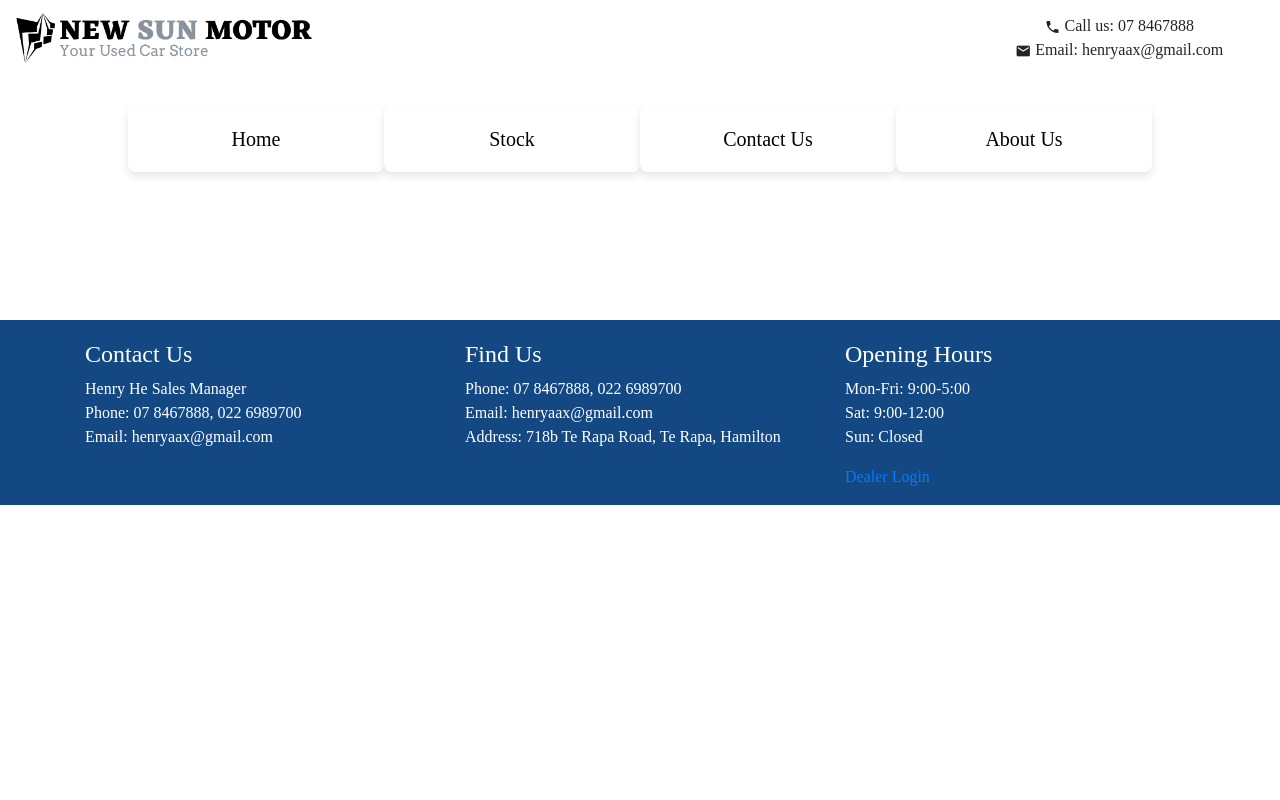
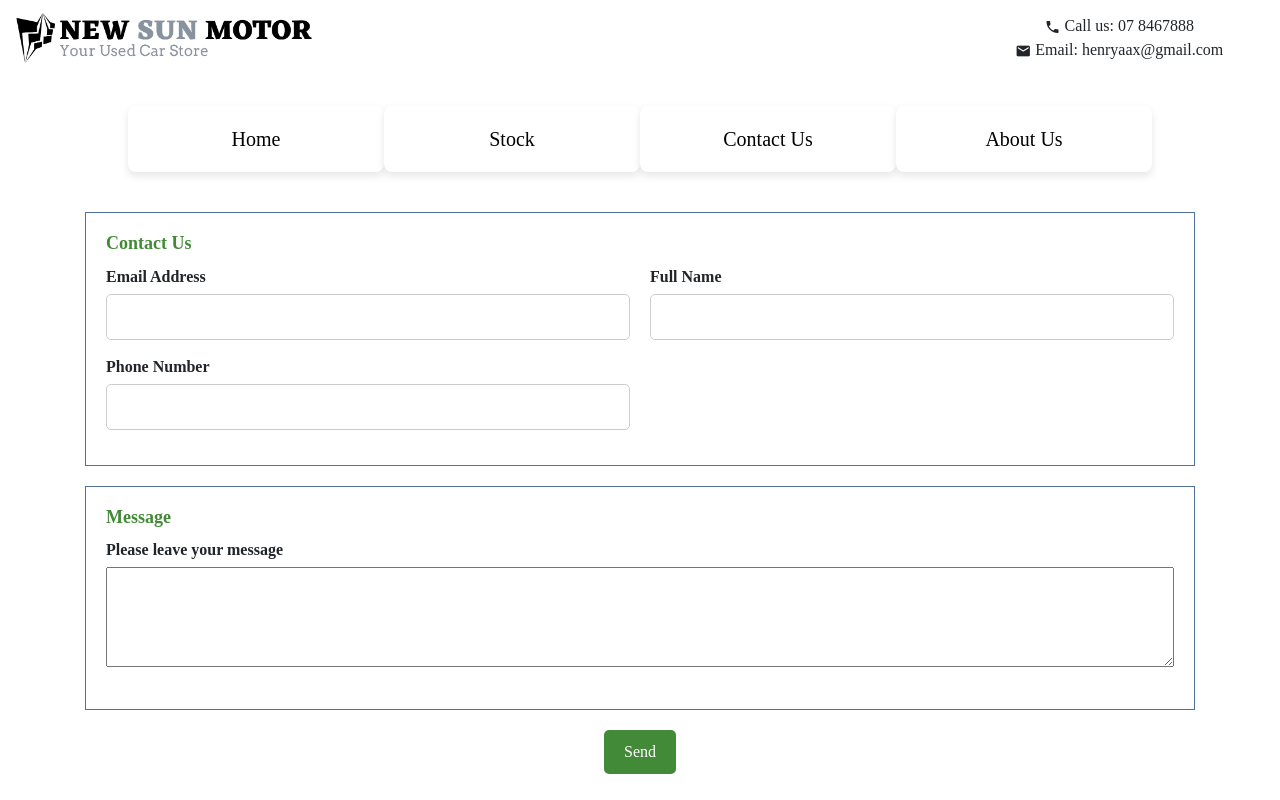
Before and after one commit to SherlynDuan1990/newSunMotor, a React (Create React App) app in the folder frontend/: page /contact in a window 1280 px wide. Built offline with nearby package versions, Linux system fonts and the light colour scheme; a web font is replaced by a local one; what react-alert-template-basic would draw is missing.

Commit message:
contact us frontend done

```diff
--- a/frontend/src/App.js
+++ b/frontend/src/App.js
@@ -8,6 +8,7 @@ import Stock from './components/Stock';
 import CarDetails from "./components/car/CarDetails"
 import Search from "./components/Search"
 import Testdrive from "./components/car/Testdrive" //component name needs to start with upper case letter
+import ContactUs from "./components/ContactUs"
 
 
 function App() {
@@ -23,6 +24,7 @@ function App() {
           <Route path="/car/:id" element={<CarDetails/>} exact  />
           <Route path="/" element={<Search/>} exact  />
           <Route path="/search" element={<Stock/>}   />
+          <Route path="/contact" element={<ContactUs/>}  exact />
           </Routes>
         </div>
         <Footer />
--- /dev/null
+++ b/frontend/src/actions/contactUsActions.js
@@ -0,0 +1,39 @@
+// contactUsActions.js
+import axios from 'axios';
+import {
+    CONTACT_US_REQUEST,
+    CONTACT_US_SUCCESS,
+    CONTACT_US_FAIL,
+    CLEAR_ERRORS
+} from '../constants/contactUsConstants';
+
+export const contactUs = (customerInfo) => async (dispatch) => {
+    try {
+        dispatch({ type: CONTACT_US_REQUEST });
+        console.log(customerInfo)
+
+
+        const { data } = await axios.post('/api/v1/enquiries', customerInfo);
+        console.log(data)
+
+
+        dispatch({
+            type: CONTACT_US_SUCCESS,
+            payload: data
+        });
+
+    } catch (error) {
+        dispatch({
+            type: CONTACT_US_FAIL,
+            payload: error.response.data.errMessage
+        });
+    }
+};
+
+//CLEAR ERRORS
+export const clearErrors=() => async (dispatch) => {
+    dispatch({
+        type: CLEAR_ERRORS
+    })
+
+}
--- /dev/null
+++ b/frontend/src/components/ContactUs.js
@@ -0,0 +1,115 @@
+
+import React, { Fragment, useState } from 'react';
+import Metadata from './layout/Metadata';
+import Loader from './layout/Loader';
+import { useDispatch, useSelector } from 'react-redux';
+import { contactUs, clearErrors } from '../actions/contactUsActions';
+import { useAlert } from 'react-alert';
+
+const ContactUs = () => {
+    const alert = useAlert();
+    const dispatch = useDispatch();
+    const { loading, error, contactUsData } = useSelector(state => state.contactUs);
+
+    const [customerInfo, setCustomerInfo] = useState({
+    email: '',
+    phone: '',
+    fullName: '',
+    message: ''
+
+    });
+
+    const handleCustomerChange = (e) => {
+    const { name, value } = e.target;
+    setCustomerInfo((prevInfo) => ({
+        ...prevInfo,
+        [name]: value,
+    }));
+    };
+
+
+    const handleConfirm = () => {
+
+        dispatch(contactUs(customerInfo));
+        alert.success('Congratulations! You have successfully sent us an enquiry, we will get back to you very soon');
+        // Reset the state of input fields and selected date
+        setCustomerInfo({
+            email: '',
+            phone: '',
+            fullName: '',
+            message: ''
+        });
+    };
+
+
+    return (
+        <Fragment>
+
+          {loading ? (
+            <Loader />
+          ) :  (
+            <Fragment>
+              <Metadata title= "Contact Us" />
+                <div className="customer-details-section">
+                    <h3 className="section-title">Contact Us</h3>
+                    <div className="customer-details-container">
+                        <div className="left-form">
+                            <div className="form-group">
+                                <label>Email Address</label>
+                                <input
+                                type="email"
+                                name="email"
+                                value={customerInfo.email}
+                                onChange={handleCustomerChange}
+                                />
+                            </div>
+                            <div className="form-group">
+                                <label>Phone Number</label>
+                                <input
+                                type="tel"
+                                name="phone"
+                                value={customerInfo.phone}
+                                onChange={handleCustomerChange}
+                                />
+                            </div>
+                        </div>
+                        <div className="right-form">
+                            <div className="form-group">
+                                <label>Full Name</label>
+                                <input
+                                type="text"
+                                name="fullName"
+                                value={customerInfo.fullName}
+                                onChange={handleCustomerChange}
+                                />
+                            </div>
+                        </div>
+                    </div>
+                </div>
+
+            <div className="customer-details-section">
+                <h3 className="section-title">Message</h3>
+                    <div className="form-group " >
+                        <label>Please leave your message</label>
+                        <textarea
+                            name="message"
+                            value={customerInfo.message}
+                            onChange={handleCustomerChange}
+                            style={{ width: '100%', height: '40%', minHeight: '100px' , paddingLeft: '20px'}}
+                        />
+                    </div>
+            </div>
+                <div className="confirm-button-section">
+                    <div className="confirm-button">
+                    <button onClick={handleConfirm} >Send</button>
+                    </div>
+                </div>
+
+
+            </Fragment>
+          )}
+        </Fragment>
+      );
+    };
+
+export default ContactUs
--- /dev/null
+++ b/frontend/src/constants/contactUsConstants.js
@@ -0,0 +1,6 @@
+export const CONTACT_US_REQUEST = 'CONTACT_US_REQUEST';
+export const CONTACT_US_SUCCESS = 'CONTACT_US_SUCCESS';
+export const CONTACT_US_FAIL = 'CONTACT_US_FAIL';
+
+
+export const CLEAR_ERRORS= "CLEAR_ERRORS"
--- a/frontend/src/index.js
+++ b/frontend/src/index.js
@@ -11,7 +11,7 @@ import AlertTemplate from "react-alert-template-basic"
 
 const options ={
   timeout:5000,
-  position: positions.BOTTOM_CENTER,
+  position: positions.CENTER_CENTER,
   transition: transitions.SCALE
 }
 
--- a/frontend/src/reducers/carReducers.js
+++ b/frontend/src/reducers/carReducers.js
@@ -85,7 +85,7 @@ const initialState = {
     testDrive: null,
 };
 
-const testDriveReducer = (state = initialState, action) => {
+export const testDriveReducer = (state = initialState, action) => {
     switch (action.type) {
         case BOOK_TEST_DRIVE_REQUEST:
             return { ...state, loading: true };
@@ -105,5 +105,3 @@ const testDriveReducer = (state = initialState, action) => {
             return state;
     }
 };
-
-export default testDriveReducer;
--- /dev/null
+++ b/frontend/src/reducers/contactUsReducers.js
@@ -0,0 +1,25 @@
+// contactUsReducers.js
+import {
+    CONTACT_US_REQUEST,
+    CONTACT_US_SUCCESS,
+    CONTACT_US_FAIL,
+    CLEAR_ERRORS
+} from '../constants/contactUsConstants';
+
+export const contactUsReducers = (state = {}, action) => {
+    switch (action.type) {
+        case CONTACT_US_REQUEST:
+            return { loading: true };
+        case CONTACT_US_SUCCESS:
+            return { loading: false, success: true, contactUs :action.payload};
+        case CONTACT_US_FAIL:
+            return { loading: false, error: action.payload };
+            case  CLEAR_ERRORS:
+                return {
+                    ...state,
+                    error:null
+                }
+        default:
+            return state;
+    }
+};
--- a/frontend/src/store.js
+++ b/frontend/src/store.js
@@ -3,12 +3,14 @@ import thunk from "redux-thunk";
 import {composeWithDevTools} from "redux-devtools-extension"
 
 
-import { carReducers, carDetailsReducers} from "./reducers/carReducers"
+import { carReducers, carDetailsReducers, testDriveReducer} from "./reducers/carReducers"
+import {contactUsReducers} from "./reducers/contactUsReducers"
 
 const reducer=combineReducers({
     cars: carReducers,
-    carDetails: carDetailsReducers
-
+    carDetails: carDetailsReducers,
+    testDrive: testDriveReducer,
+    contactUs: contactUsReducers
 })
 let initialState ={}
 
```
